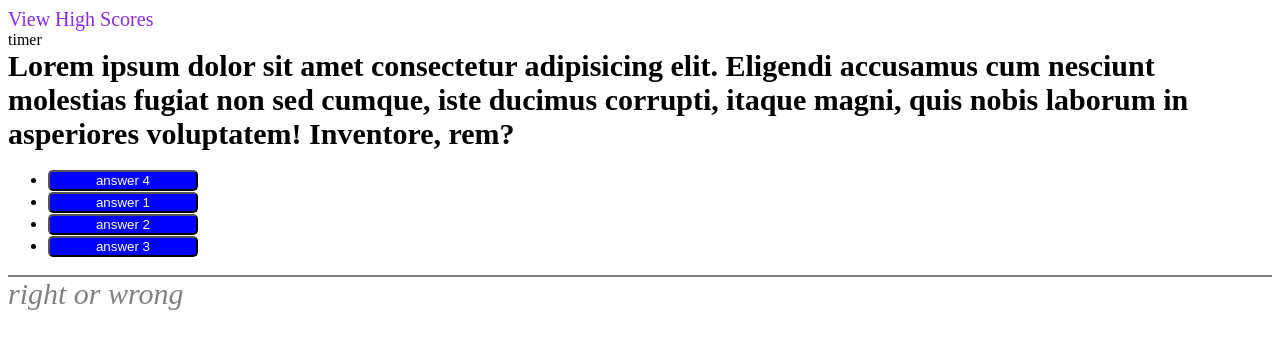
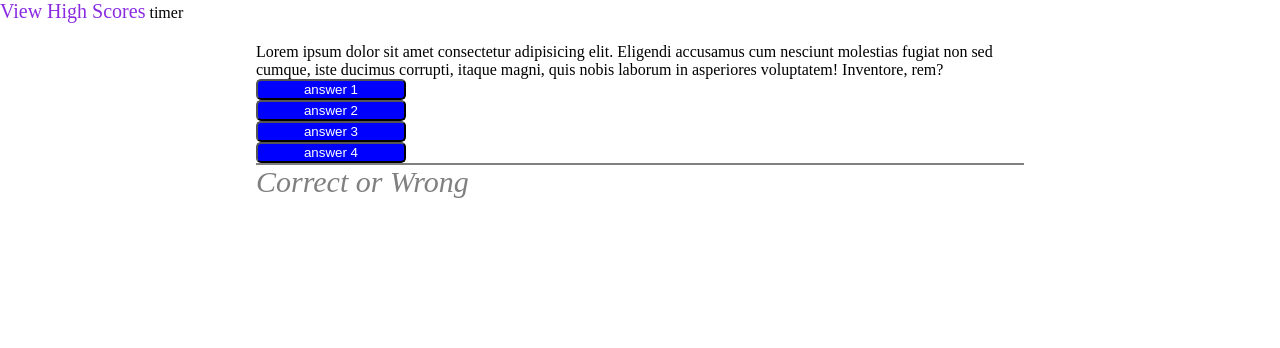
Before and after one commit to josephkurpierz/timed-quiz, a plain HTML site: page index.html in a window 1280 px wide. Drawn offline with Linux system fonts and the light colour scheme.

Commit message:
css buttons and other assorted misfires

```diff
--- a/assets/css/style.css
+++ b/assets/css/style.css
@@ -1,34 +1,31 @@
 body{
   box-sizing: border-box;
+  margin: 0px;
+  padding: 0px;
 };
 
-header {
-  padding: 20px;
+.header {
   display: flex;
-  flex-wrap: wrap;
-  align-content: space-between;
+  padding: 10px;
+  align-items:center;
   justify-content: space-between;
 }
 
-header div {
-  width: 49%;
-}
 
-.high-score a{
+
+.header a{
   color:#8a2be2;
   font-size: 20px;
   padding-top: 30px;
   text-decoration: none;
 }
 
-.question {
-  font-size: 30px;
-  font-weight: bold;
-
-}
-
-.answers {
-  font-size: 18px;
+.question-box{
+  display: flex;
+  flex-flow: column nowrap;
+  align-items: left;
+  width:60%;
+  margin: 20px auto;
 }
 
 .btn {
@@ -39,6 +36,7 @@ header div {
 
 .btn:hover {
   background-color: pink;
+  cursor: pointer;
 }
 
 .answer-btn {
--- a/index.html
+++ b/index.html
@@ -8,27 +8,26 @@
   <link rel="stylesheet" href="./assets/css/style.css">
 </head>
 <body>
-  <header>
-      <div class="high-score">
-        <a href="./high-score.html">View High Scores</a>
-        </div>
-      <div class="timer">timer</div>
-  </header>
-  <main>
+
+  <!-- high score link and timer -->
+  <div class="header">
+    <span class="high-score"><a href="./high-score.html">View High Scores</a></span>
+    <span class="timer">timer</span>
+  </div>
+
+  <!-- question box -->
+  <main class="question-box">
     <div class="question">Lorem ipsum dolor sit amet consectetur adipisicing elit. Eligendi accusamus cum nesciunt molestias fugiat non sed cumque, iste ducimus corrupti, itaque magni, quis nobis laborum in asperiores voluptatem! Inventore, rem?</div>
     <div class="answers">
-      <ul>
-        <div>
-          <li>
-            <button class="btn answer-btn" data-num="1">answer 4</button>
-          </li>
-        </div>
-        <li><button class="btn answer-btn" data-num="2">answer 1</button></li>
-        <li><button class="btn answer-btn" data-num="3">answer 2</button></li>
-        <li><button class="btn answer-btn" data-num="4">answer 3</button></li>
-      </ul>
+      <div><button class="btn answer-btn" data-num="1">answer 1</button></div>
+      <div><button class="btn answer-btn" data-num="2">answer 2</button></div>
+      <div><button class="btn answer-btn" data-num="3">answer 3</button></div>
+      <div><button class="btn answer-btn" data-num="4">answer 4</button></div>
     </div>
-    <div class="grade">right or wrong</div>
+
+    <!-- declaration of correct or wrong upon answer -->
+    <div class="grade">Correct or Wrong</div>
   </main>
+  <script src="./assets/js/script.js"></script>
 </body>
 </html>
```
